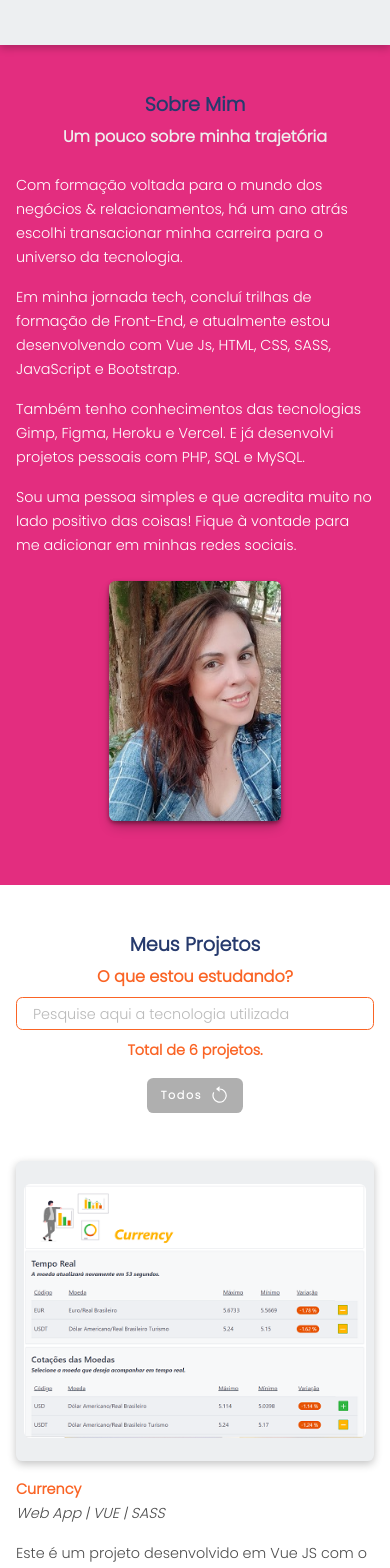
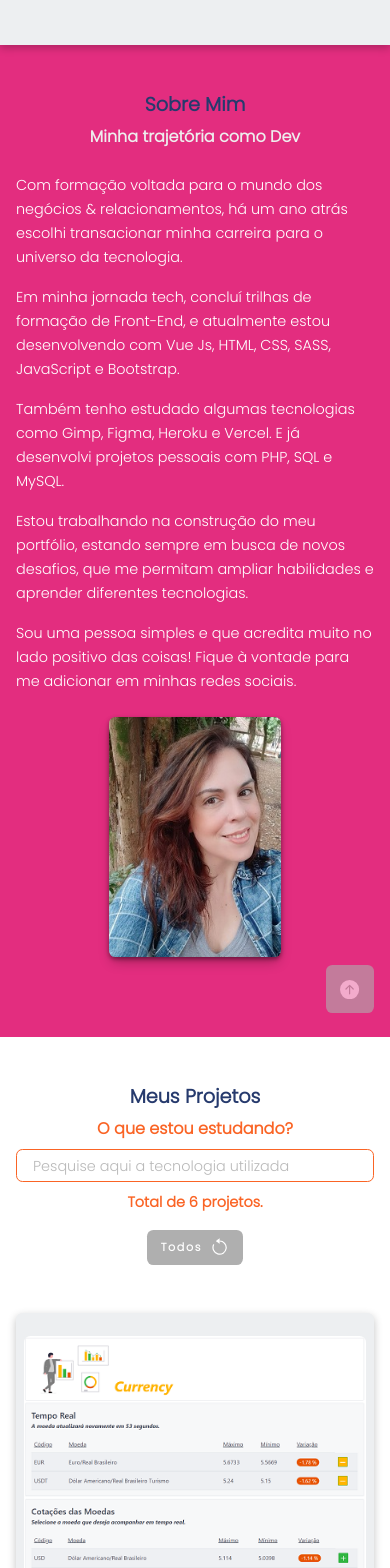
Before and after one commit to renatamoss/renatamoss_page, a Vue app: page / in a window 390 px wide. Shown: the part 800-2368 px from the top of the page. Built offline with nearby package versions, Linux system fonts and the light colour scheme.

Commit message:
update section projects

```diff
--- a/src/components/objects/BannerPage/BannerPage.vue
+++ b/src/components/objects/BannerPage/BannerPage.vue
@@ -26,6 +26,7 @@ export default {
   margin: auto;
   width: 60%;
 }
+
 @media (max-width: 1200px) {
   .banner_page {
     padding: 1rem 0 4rem 0;
@@ -42,7 +43,7 @@ export default {
 
 @media (max-width: 576px) {
   .banner_page {
-    padding: 1rem;
+    padding: 0 1rem 1rem 1rem;
     width: 100%;
   }
 }
--- a/src/components/objects/ButtonBack/ButtonBack.vue
+++ b/src/components/objects/ButtonBack/ButtonBack.vue
@@ -1,13 +1,13 @@
 <template>
   <div class="button__back-desktop">
     <Button
-      class="button__item button__item--back-home"
+      class="button__item button__item--back button__item--back-home"
       href="#home"
       title=""
       symbol="bi bi-arrow-up-circle-fill"
     />
     <Button
-      class="button__item button__item--back-header"
+      class="button__item button__item--back button__item--back-header"
       href="#header"
       title=""
       symbol="bi bi-arrow-up-circle-fill"
@@ -38,6 +38,14 @@ export default {
   position: fixed;
   right: 0;
   z-index: 1;
+
+  .button__item--back-home {
+    display: flex;
+  }
+
+  .button__item--back-header {
+    display: none;
+  }
 }
 
 @media (max-width: 1200px) {
@@ -49,6 +57,14 @@ export default {
 @media (max-width: 992px) {
   .button__back-desktop {
     margin-right: 1rem;
+
+    .button__item--back-home {
+      display: none;
+    }
+
+    .button__item--back-header {
+      display: flex;
+    }
   }
 }
 
--- a/src/components/shared/Button/Button.vue
+++ b/src/components/shared/Button/Button.vue
@@ -73,17 +73,13 @@ export default {
   width: 7rem;
 }
 
-.button__item--back-home {
+.button__item--back {
   background-color: var(--button-bg-color-3);
   height: 3rem;
   margin: 0;
   opacity: 0.6;
   right: 0;
   width: 3rem;
-}
-
-.button__item--back-header {
-  display: none;
 }
 
 /*hover*/
@@ -114,22 +110,6 @@ export default {
   }
 }
 
-/*display button back home*/
-@media (max-width: 992px) {
-  .button__item--back-home {
-    display: none;
-  }
-  .button__item--back-header {
-    display: flex;
-    background-color: var(--button-bg-color-3);
-    height: 3rem;
-    margin: 0;
-    opacity: 0.6;
-    right: 0;
-    width: 3rem;
-  }
-}
-
 /*responsive size button*/
 @media (max-width: 576px) {
   .button__item {
--- a/src/components/shared/Images/Images.vue
+++ b/src/components/shared/Images/Images.vue
@@ -71,7 +71,7 @@ export default {
   }
 
   .image__default--photo-renata {
-    margin: 1rem 0 4rem 0;
+    margin-top: 1rem;
     max-width: 80%;
   }
 }
--- a/src/pages/AboutMe/AboutMe.vue
+++ b/src/pages/AboutMe/AboutMe.vue
@@ -1,6 +1,10 @@
 <template>
   <div class="aboutme" id="aboutme">
-    <Title title="Sobre Mim" subtitle="Um pouco sobre minha trajetória" subtitle-class="subtitleAboutme" />
+    <Title
+      title="Sobre Mim"
+      subtitle="Minha trajetória como Dev"
+      subtitle-class="subtitleAboutme"
+    />
     <div class="aboutme__container">
       <div class="aboutme__box">
         <p>
@@ -14,8 +18,13 @@
           e Bootstrap.
         </p>
         <p>
-          Também tenho conhecimentos das tecnologias Gimp, Figma, Heroku e
+          Também tenho estudado algumas tecnologias como Gimp, Figma, Heroku e
           Vercel. E já desenvolvi projetos pessoais com PHP, SQL e MySQL.
+        </p>
+        <p>
+          Estou trabalhando na construção do meu portfólio, estando sempre em
+          busca de novos desafios, que me permitam ampliar habilidades e aprender
+          diferentes tecnologias.
         </p>
         <p>
           Sou uma pessoa simples e que acredita muito no lado positivo das
@@ -28,6 +37,7 @@
         descriptionImage="Renata photo"
       />
     </div>
+    <ButtonBack />
   </div>
 </template>
 
@@ -35,11 +45,13 @@
 <script>
 import Title from "@/components/shared/Title/Title.vue";
 import Images from "../../components/shared/Images/Images.vue";
+import ButtonBack from "@/components/objects/ButtonBack/ButtonBack.vue";
 
 export default {
   components: {
     Title,
     Images,
+    ButtonBack,
   },
 };
 </script>
--- a/src/pages/Projects/ProjectsGroup.vue
+++ b/src/pages/Projects/ProjectsGroup.vue
@@ -33,6 +33,7 @@
         :key="index"
       />
     </ul>
+    <ButtonBack />
   </div>
 </template>
 
@@ -42,12 +43,14 @@ import Search from "../../components/objects/Search/Search.vue";
 import Button from "../../components/shared/Button/Button.vue";
 import ProjectItem from "./ProjectItem.vue";
 import projectList from "./ProjectsList.js";
+import ButtonBack from "@/components/objects/ButtonBack/ButtonBack.vue";
 
 export default {
   components: {
     Search,
     Button,
     ProjectItem,
+    ButtonBack,
   },
 
   data() {
--- a/src/views/ContentMain.vue
+++ b/src/views/ContentMain.vue
@@ -4,7 +4,6 @@
     <AboutMe />
     <Projects />
     <BannerPage />
-    <ButtonBack />
   </div>
 </template>
 
@@ -14,7 +13,6 @@ import Home from "@/pages/Home/Home.vue";
 import AboutMe from "@/pages/AboutMe/AboutMe.vue";
 import Projects from "@/pages/Projects/Projects.vue";
 import BannerPage from "@/components/objects/BannerPage/BannerPage.vue";
-import ButtonBack from "@/components/objects/ButtonBack/ButtonBack.vue";
 
 export default {
   components: {
@@ -22,7 +20,6 @@ export default {
     AboutMe,
     Projects,
     BannerPage,
-    ButtonBack,
   },
 };
 </script>
```
Also changed, not shown: public/images/image-home-study.png.
